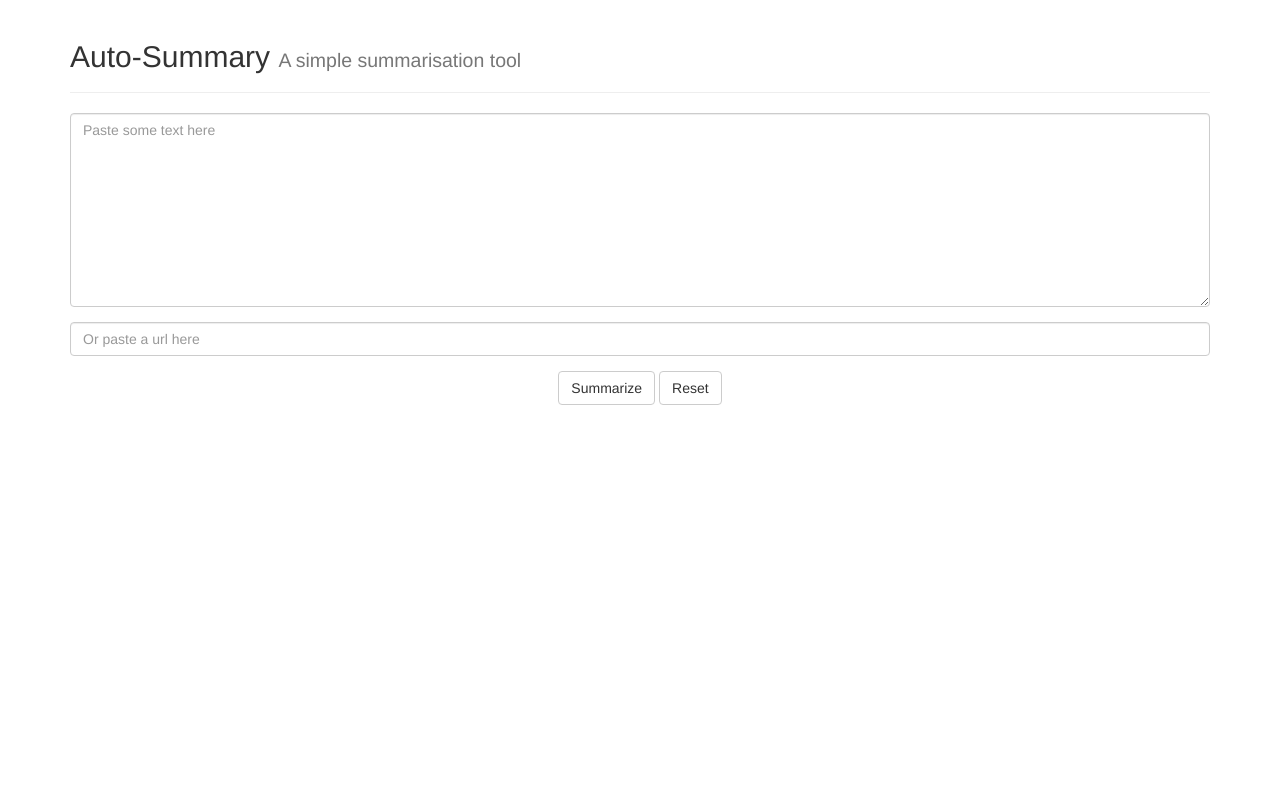
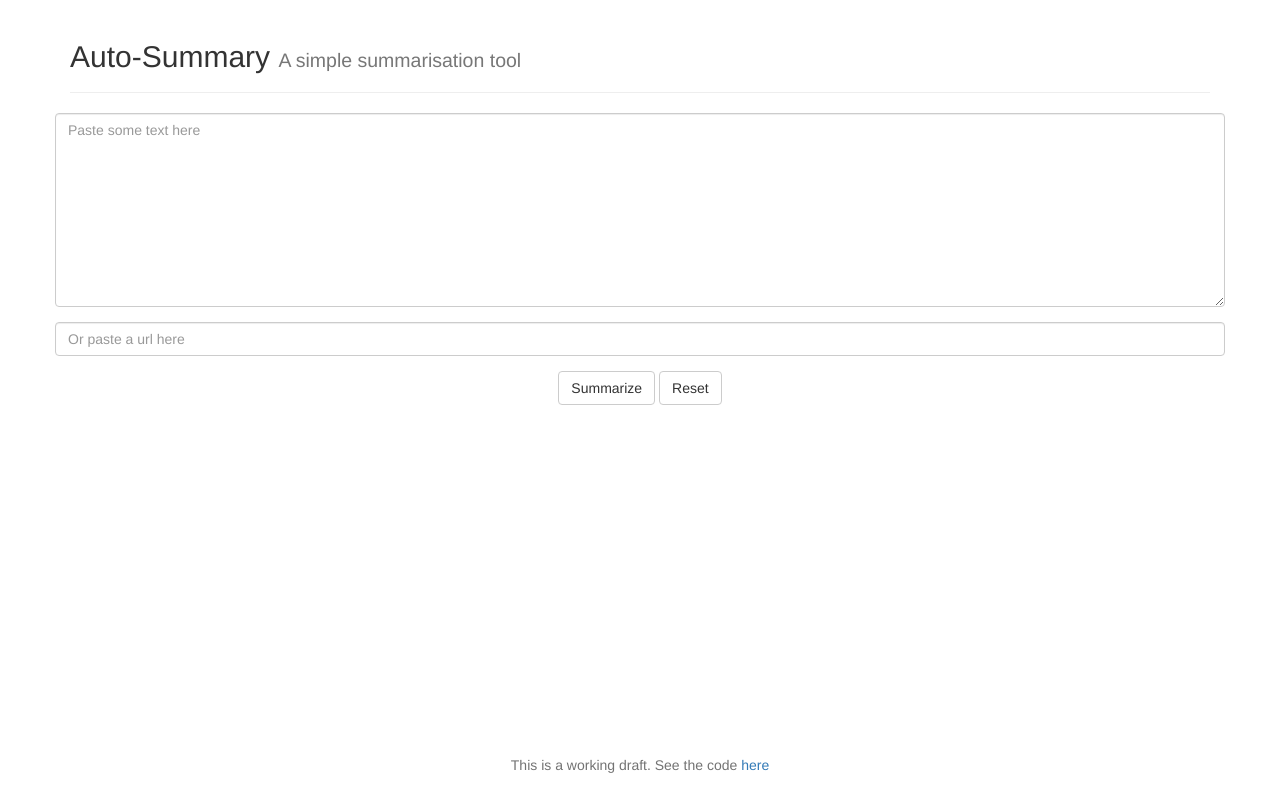
Before and after one commit to sereprz/autosummary, a Flask app: page / in a window 1280 px wide. Run offline with Flask 2, Linux system fonts and the light colour scheme; parts of the project's set-up code (start-up, migrations or seed data) failed here and were passed over; some libraries are stand-ins or nearby versions.

Commit message:
add footer, prettify

```diff
--- a/static/style.css
+++ b/static/style.css
@@ -1,3 +1,20 @@
 .row-buffer {
     margin-top: 20px;
 }
+
+html {
+    position: relative;
+    min-height: 100%;
+}
+
+body {
+    margin: 0 0 50px; /* bottom = footer height */
+}
+
+footer {
+    position: absolute;
+    left: 0;
+    bottom: 0;
+    height: 50px;
+    width: 100%;
+}
--- a/templates/index.html
+++ b/templates/index.html
@@ -14,24 +14,18 @@
   </head>
 
   <body>
-
     <div class='container'>
-
       <div class="page-header">
         <h2>Auto-Summary <small>A simple summarisation tool</small></h2>
       </div>
-    </div>
 
-    <div class='container'>
+      <div class='row row-buffer'>
         <form action='' method='post'>
           <div class='form-group'>
               <textarea class="form-control" rows="9" placeholder='Paste some text here' name='raw'></textarea>
           </div>
           <div class='form-group'>
-          <!-- <div class='input-group'>
-            <span class='input-group-addon'>Url</span> -->
             <input type='text' class='form-control' placeholder='Or paste a url here' name='url'>
-          <!-- </div> -->
           </div>
           <div class='form-group text-center'>
             <button type='submit' class='btn btn-default'>Summarize</button>
@@ -41,17 +35,14 @@
       </div>
 
       {% if warning == 'True' %}
-      <div class='container'>
           <div class='row row-buffer'>
             <div class='col-lg-5'>
               <div class="alert alert-danger" role="alert"><strong>Oops!</strong> Looks like you forgot the input</div>
             </div>
           </div>
-      </div>
       {% endif %}
 
       {% if content %}
-    <div class='container'>
       <div class='row row-buffer'>
         <div class='col-lg-5'>
           <div class='panel panel-default'>
@@ -67,9 +58,13 @@
           </div>
         </div>
       </div>
+      {% endif %}
     </div>
-    {% endif %}
-
+    <footer>
+      <div class='container'>
+        <p class='help-block text-center'>This is a working draft. See the code <a href='https://github.com/sereprz/autosummary'>here</a></p>
+      </div>
+    </footer>
   </body>
 
 </html>
```
Lines whose indentation alone changed are shown as unchanged.
